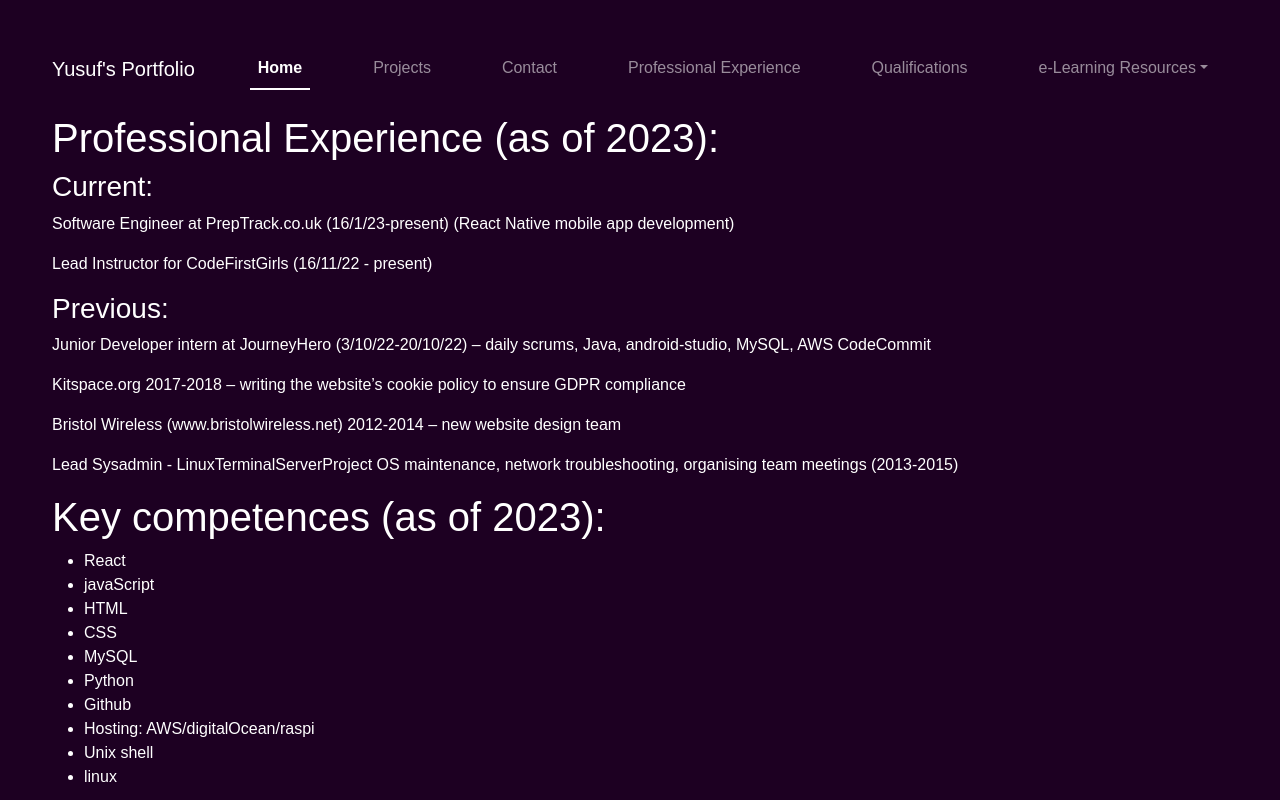
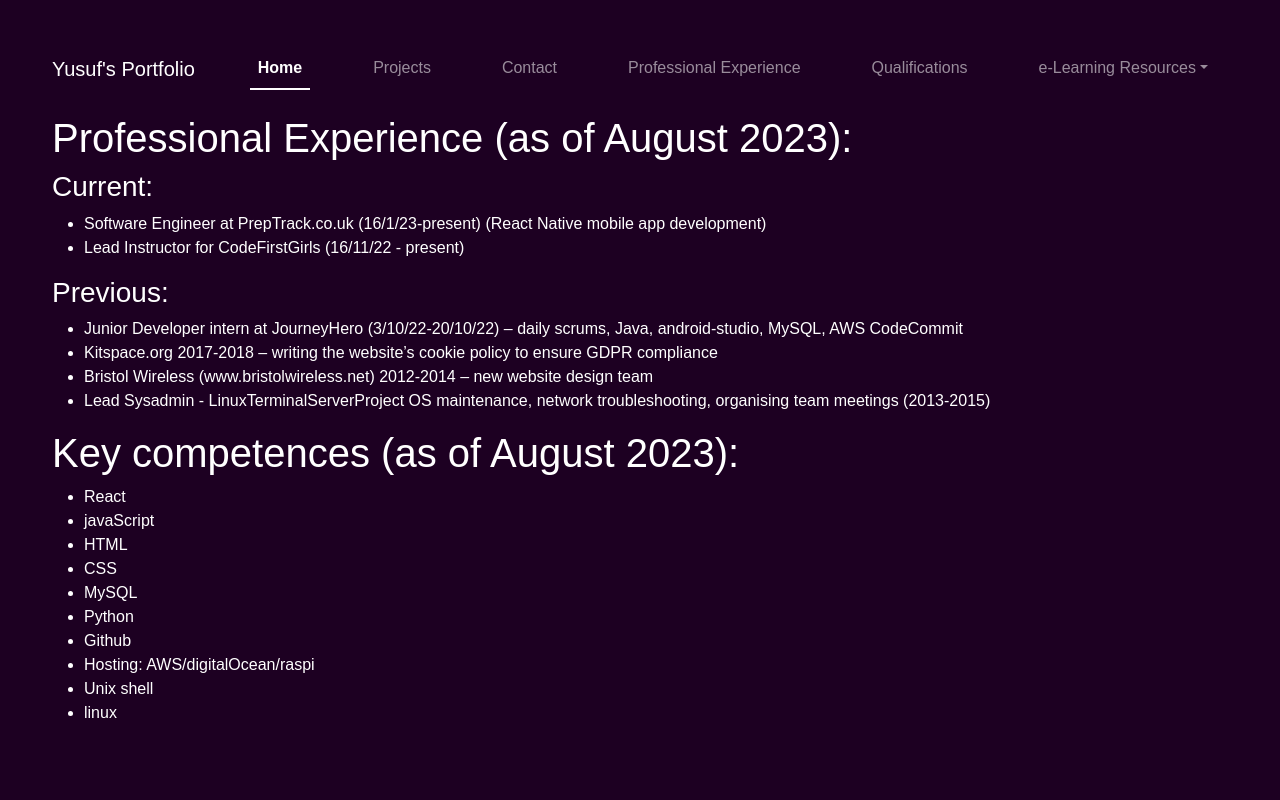
Before and after one commit to yusuf3a50/portfolio, a React (Create React App) app: page /ProfessionalExperience in a window 1280 px wide. Shown: the top 800 px of the page. Built offline with nearby package versions, Linux system fonts and the light colour scheme.

Commit message:
offCanvas navbar: collapseOnSelect

```diff
--- a/src/NavbarComponent.jsx
+++ b/src/NavbarComponent.jsx
@@ -13,7 +13,7 @@
   return (
     <>
       {['md'].map((expand) => (
-        <Navbar key={expand} expand={expand} className="mb-3 navbar-dark">
+        <Navbar key={expand} expand={expand} className="mb-3 navbar-dark" collapseOnSelect>
             <Navbar.Brand href="#" className="navLink">Yusuf's Portfolio</Navbar.Brand>
             <Navbar.Toggle aria-controls={`offcanvasNavbar-expand-${expand}`} />
             <Navbar.Offcanvas
--- a/src/pages/ELearningResources.jsx
+++ b/src/pages/ELearningResources.jsx
@@ -2,7 +2,7 @@
 
 function ELearningResources() {
     return (
-        <h1>this page lists e-Learning Resources</h1>
+        <h1>These e-Learning Resources are coming soon!</h1>
     );
 }
 
--- a/src/pages/ProfessionalExperience.jsx
+++ b/src/pages/ProfessionalExperience.jsx
@@ -4,17 +4,21 @@
     return (
         <>
             <div align='left'>
-                <h1>Professional Experience (as of 2023):</h1>
+                <h1>Professional Experience (as of August 2023):</h1>
                 <h3>Current:</h3>
-                <p>Software Engineer at PrepTrack.co.uk (16/1/23-present) (React Native mobile app development)</p>
-                <p>Lead Instructor for CodeFirstGirls (16/11/22 - present)</p>
+                <ul>
+                    <li>Software Engineer at PrepTrack.co.uk (16/1/23-present) (React Native mobile app development)</li>
+                    <li>Lead Instructor for CodeFirstGirls (16/11/22 - present)</li>
+                </ul>
                 <h3>Previous:</h3>
-                <p>Junior Developer intern at JourneyHero (3/10/22-20/10/22) – daily scrums, Java, android-studio, MySQL, AWS CodeCommit</p>
-                <p>Kitspace.org 2017-2018 – writing the website’s cookie policy to ensure GDPR compliance</p>
-                <p>Bristol Wireless (www.bristolwireless.net) 2012-2014 – new website design team</p>
-                <p>Lead Sysadmin - LinuxTerminalServerProject OS maintenance, network troubleshooting, organising team meetings (2013-2015)</p>
+                <ul>
+                    <li>Junior Developer intern at JourneyHero (3/10/22-20/10/22) – daily scrums, Java, android-studio, MySQL, AWS CodeCommit</li>
+                    <li>Kitspace.org 2017-2018 – writing the website’s cookie policy to ensure GDPR compliance</li>
+                    <li>Bristol Wireless (www.bristolwireless.net) 2012-2014 – new website design team</li>
+                    <li>Lead Sysadmin - LinuxTerminalServerProject OS maintenance, network troubleshooting, organising team meetings (2013-2015)</li>
+                </ul>
                 <p></p>
-                <h1>Key competences (as of 2023):</h1>
+                <h1>Key competences (as of August 2023):</h1>
                 <ul>
                     <li>React</li>
                     <li>javaScript</li>
```
